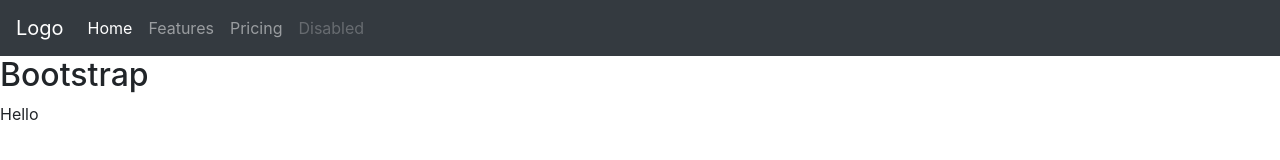
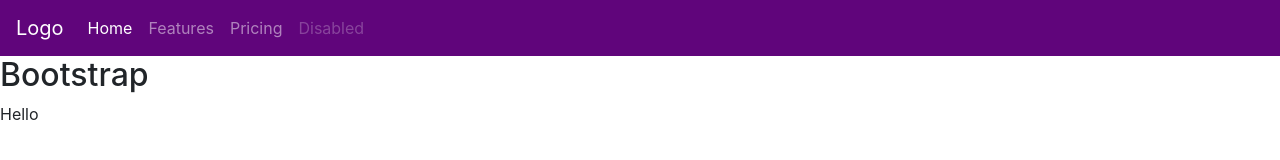
Before and after one commit to mtorresn/bootstrap, a plain HTML site: page index.html in a window 1280 px wide. Drawn offline with nearby package versions, Linux system fonts and the light colour scheme.

Commit message:
Added styles file and modified navbar bg

```diff
--- /dev/null
+++ b/css/styles.css
@@ -0,0 +1,3 @@
+.bootstrap-class .our-bg {
+    background-color: #60057B;
+}
--- a/index.html
+++ b/index.html
@@ -4,13 +4,19 @@
         <title>
             Bootstrap
         </title>
+        <!-- css code-->
         <link rel="stylesheet" href="https://stackpath.bootstrapcdn.com/bootstrap/4.1.2/css/bootstrap.min.css" integrity="sha384-Smlep5jCw/wG7hdkwQ/Z5nLIefveQRIY9nfy6xoR1uRYBtpZgI6339F5dgvm/e9B" crossorigin="anonymous">
+
+        <link rel="stylesheet" href="css/styles.css">
+
+        <!-- scripts -->
         <script src="https://code.jquery.com/jquery-3.3.1.slim.min.js" integrity="sha384-q8i/X+965DzO0rT7abK41JStQIAqVgRVzpbzo5smXKp4YfRvH+8abtTE1Pi6jizo" crossorigin="anonymous"></script>
         <script src="https://cdnjs.cloudflare.com/ajax/libs/popper.js/1.14.3/umd/popper.min.js" integrity="sha384-ZMP7rVo3mIykV+2+9J3UJ46jBk0WLaUAdn689aCwoqbBJiSnjAK/l8WvCWPIPm49" crossorigin="anonymous"></script>
         <script src="https://stackpath.bootstrapcdn.com/bootstrap/4.1.2/js/bootstrap.min.js" integrity="sha384-o+RDsa0aLu++PJvFqy8fFScvbHFLtbvScb8AjopnFD+iEQ7wo/CG0xlczd+2O/em" crossorigin="anonymous"></script>
     </head>
     <body>
-        <nav class="navbar navbar-expand-lg navbar-dark bg-dark">
+        <div class="bootstrap-class">
+            <nav class="navbar navbar-expand-lg navbar-dark our-bg">
                 <a class="navbar-brand" href="#">Logo</a>
                 <button class="navbar-toggler" type="button" data-toggle="collapse" data-target="#navbarNav" aria-controls="navbarNav" aria-expanded="false" aria-label="Toggle navigation">
                     <span class="navbar-toggler-icon"></span>
@@ -34,5 +40,6 @@
             </nav>
             <h2>Bootstrap</h2>
             <p>Hello</p>
+        </div>
     </body>
 </html>
```
Lines whose indentation alone changed are shown as unchanged.
